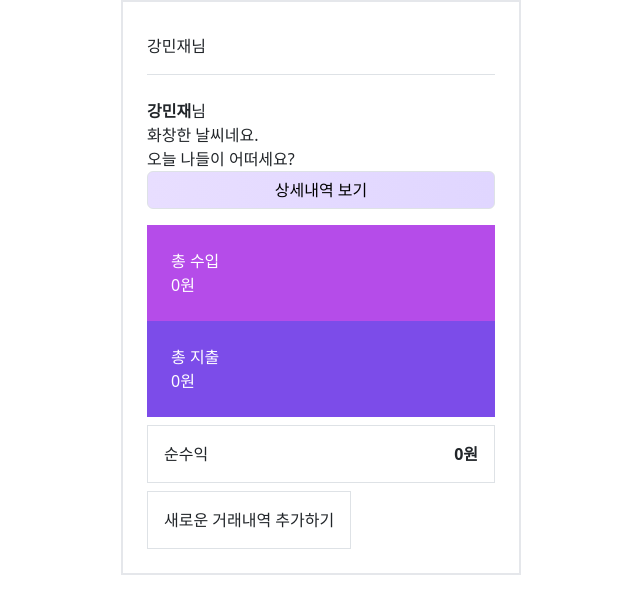
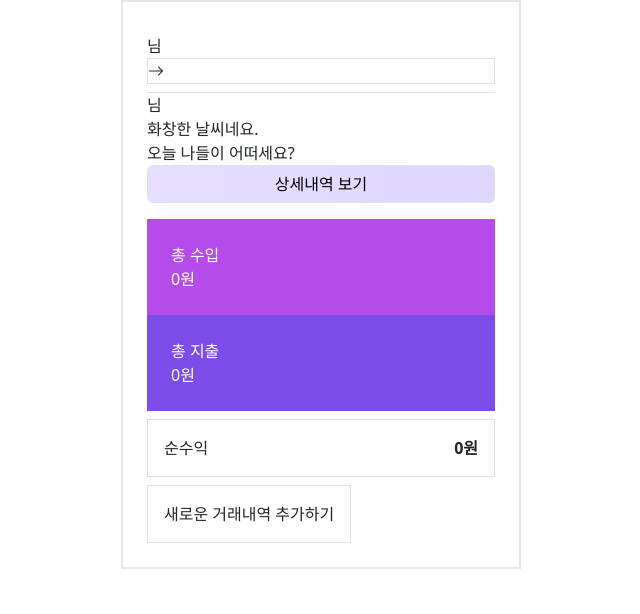
Before and after one commit to KB-SKELETON-6th-15-SESSION/ACCOUNT_BOOK_FE, a Vue app: page /main in a window 1280 px wide. Shown: the top 614 px of the page, without its empty margins (319-959 px from the left). Built offline with nearby package versions, Linux system fonts and the light colour scheme; data requests are answered from the project's data file.

Commit message:
feat: name 동적 변경 설정

```diff
--- a/db.json
+++ b/db.json
@@ -57,6 +57,16 @@
       "memo": "",
       "type": true,
       "memberId": 1
+    },
+    {
+      "id": "5711",
+      "name": "dd",
+      "amount": 30000,
+      "date": 20250408,
+      "category": "식비",
+      "memo": "dd",
+      "type": false,
+      "memberId": 1
     }
   ]
 }
--- a/src/components/Shared/Header.vue
+++ b/src/components/Shared/Header.vue
@@ -1,7 +1,22 @@
 <template>
-  <div class="w-full border-bottom py-2 mb-4">
-    <p class="font-bold text-lg mb-2">강민재님</p>
+  <div class="w-full border-bottom py-2 mb-10 flex gap-2 items-center">
+    <p class="font-bold text-lg">{{ name }}님</p>
+    <div
+      @click="goToProfile"
+      class="cursor-pointer rounded-full border w-[25px] h-[25px] bg-gray-200 flex items-center justify-center"
+    >
+      <i class="bi bi-arrow-right text-sm"></i>
+    </div>
   </div>
 </template>
 
-<script setup></script>
+<script setup>
+import { useRouter } from "vue-router";
+
+const name = localStorage.getItem("name");
+const router = useRouter();
+
+const goToProfile = () => {
+  router.push("/profile");
+};
+</script>
--- a/src/pages/MainPage.vue
+++ b/src/pages/MainPage.vue
@@ -6,7 +6,10 @@
     <Header />
     <!-- 상단 유저 인사 -->
     <div class="mb-9 flex-col flex gap-2">
-      <p class="text-3xl"><strong>강민재</strong>님</p>
+      <p class="text-3xl">
+        <strong>{{ name }}</strong
+        >님
+      </p>
       <p class="text-3xl">화창한 날씨네요.</p>
       <p class="text-3xl">오늘 나들이 어떠세요?</p>
     </div>
@@ -65,14 +68,15 @@
 </template>
 
 <script setup>
-import Header from '@/components/Shared/Header.vue';
-import axios from 'axios';
-import { ref } from 'vue';
-import { useRouter } from 'vue-router';
-const userId = localStorage.getItem('id');
+import Header from "@/components/Shared/Header.vue";
+import axios from "axios";
+import { ref } from "vue";
+import { useRouter } from "vue-router";
+const userId = localStorage.getItem("id");
 const route = useRouter();
 const totalAmount = ref(0);
 const totalExpense = ref(0);
+const name = localStorage.getItem("name");
 
 async function calAllAmount() {
   const res = await axios.get(
@@ -97,10 +101,10 @@ async function calAllExpense() {
 calAllExpense();
 
 function toReport() {
-  route.push('/report');
+  route.push("/report");
 }
 function toCreate() {
-  route.push('/create');
+  route.push("/create");
 }
 </script>
 
--- a/src/pages/ProfilePage.vue
+++ b/src/pages/ProfilePage.vue
@@ -23,21 +23,21 @@
 </template>
 
 <script setup>
-import BackButton from '@/components/Shared/BackButton.vue';
-import Header from '@/components/Shared/Header.vue';
-import MainButton from '@/components/Shared/MainButton.vue';
-import { ref, onMounted, watch } from 'vue';
-import axios from 'axios';
-import { useRouter, useRoute } from 'vue-router';
+import BackButton from "@/components/Shared/BackButton.vue";
+import Header from "@/components/Shared/Header.vue";
+import MainButton from "@/components/Shared/MainButton.vue";
+import axios from "axios";
+import { onMounted, ref, watch } from "vue";
+import { useRoute, useRouter } from "vue-router";
 
 const router = useRouter();
 const route = useRoute();
-localStorage.setItem('id', 1);
-const id = localStorage.getItem('id');
+
+const id = localStorage.getItem("id");
 
 const member = ref({
-  name: '',
-  email: '',
+  name: "",
+  email: "",
 });
 
 const goBack = () => {
@@ -45,7 +45,7 @@ const goBack = () => {
 };
 
 const check = () => {
-  router.push({ name: 'Modify' });
+  router.push({ name: "Modify" });
 };
 
 async function fetchMember() {
```
